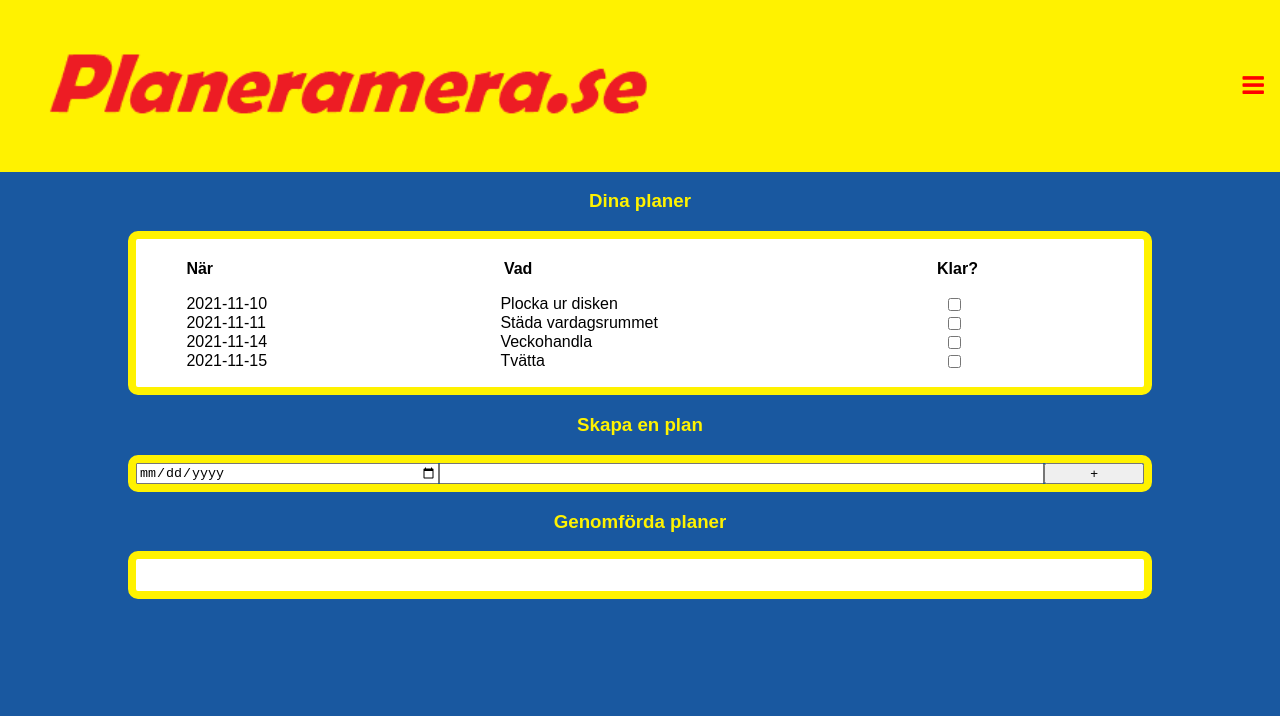
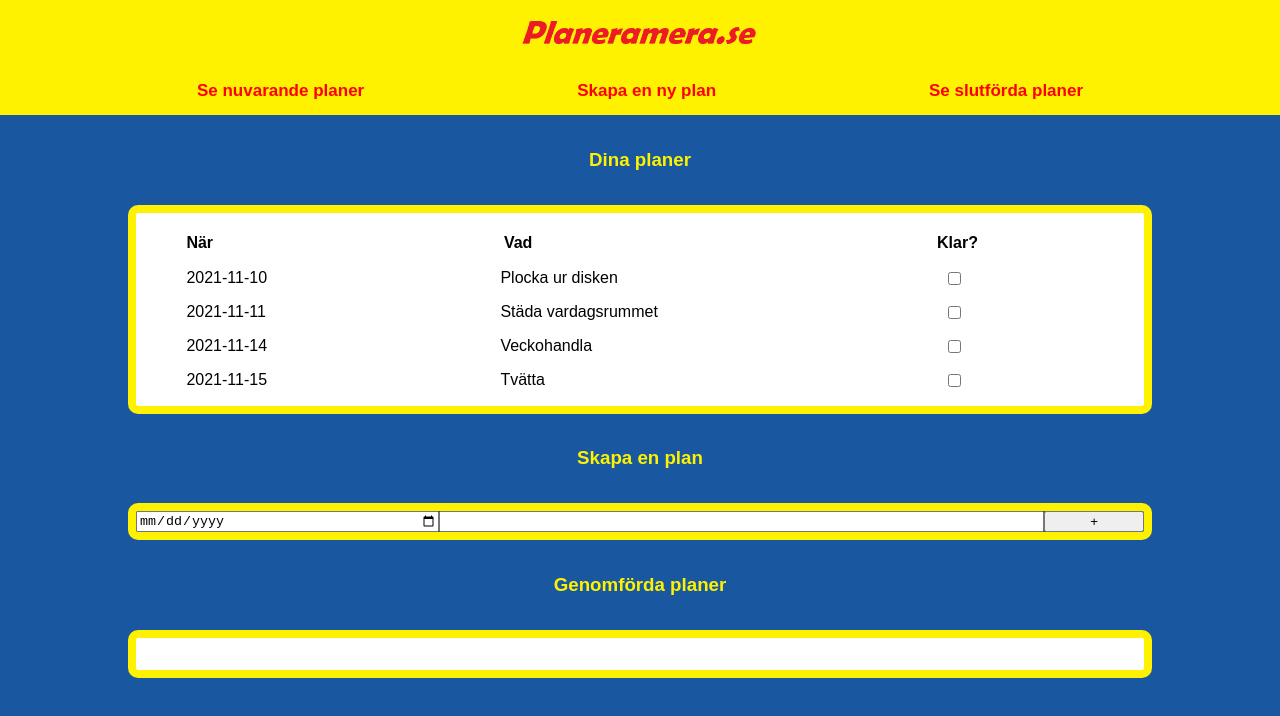
Before and after one commit to Holmkvists/to-do-app-using-js, a website: page index.html in a window 1280 px wide. Drawn offline with Linux system fonts and the light colour scheme.

Commit message:
mediaqueries finished

```diff
--- a/js/main.js
+++ b/js/main.js
@@ -63,8 +63,8 @@ function updateList() {
     let planDate = document.createElement("span");
     planDate.innerHTML += toDo.date + "";
 
-    let planItem = document.createElement("span");
-    planItem.innerHTML += toDo.description + "";
+    let planDescription = document.createElement("span");
+    planDescription.innerHTML += toDo.description + "";
 
     let cb = document.createElement("input");
     cb.type = "checkbox";
@@ -76,7 +76,7 @@ function updateList() {
     else createdPlans.appendChild(planSummary);
 
     planSummary.appendChild(planDate);
-    planSummary.appendChild(planItem);
+    planSummary.appendChild(planDescription);
     planSummary.appendChild(cb);
   }
 }
--- a/scss/main.scss
+++ b/scss/main.scss
@@ -93,8 +93,11 @@ main {
   }
 
   .listStyle {
+    display: flex;
+    flex-direction: column;
     width: 90%;
     padding: 0;
+    gap: 15px;
 
     li {
       display: flex;
@@ -137,15 +140,37 @@ main {
   }
 }
 
-// NON-MOBILE 500px+
+// LARGER DEVICES 600px +
 
-// @media screen and (min-width: 500px) {
-//   header {
-//     #hamburger {
-//       display: none;
-//     }
-//     #myLinks {
-//       display: block;
-//     }
-//   }
-// }
+@media screen and (min-width: 600px) {
+  header {
+    flex-wrap: nowrap;
+    flex-direction: column;
+
+    #logo {
+      width: 275px;
+    }
+
+    #hamburger {
+      display: none;
+    }
+
+    #myLinks {
+      display: block;
+      display: flex;
+      justify-content: space-evenly;
+
+      a:hover {
+        background-color: rgb(255, 242, 0);
+        color: red;
+      }
+    }
+  }
+
+  main {
+    section {
+      gap: 15px;
+      margin-top: 15px;
+    }
+  }
+}
```
Also changed, not shown: css/main.css.
